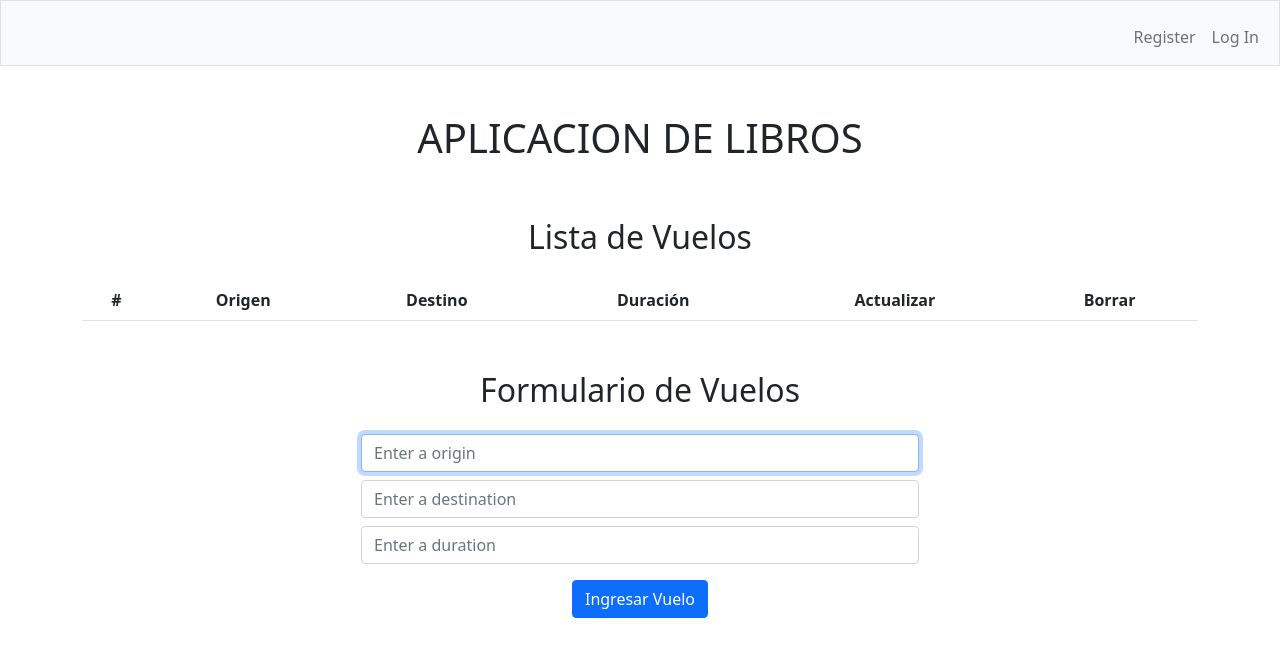
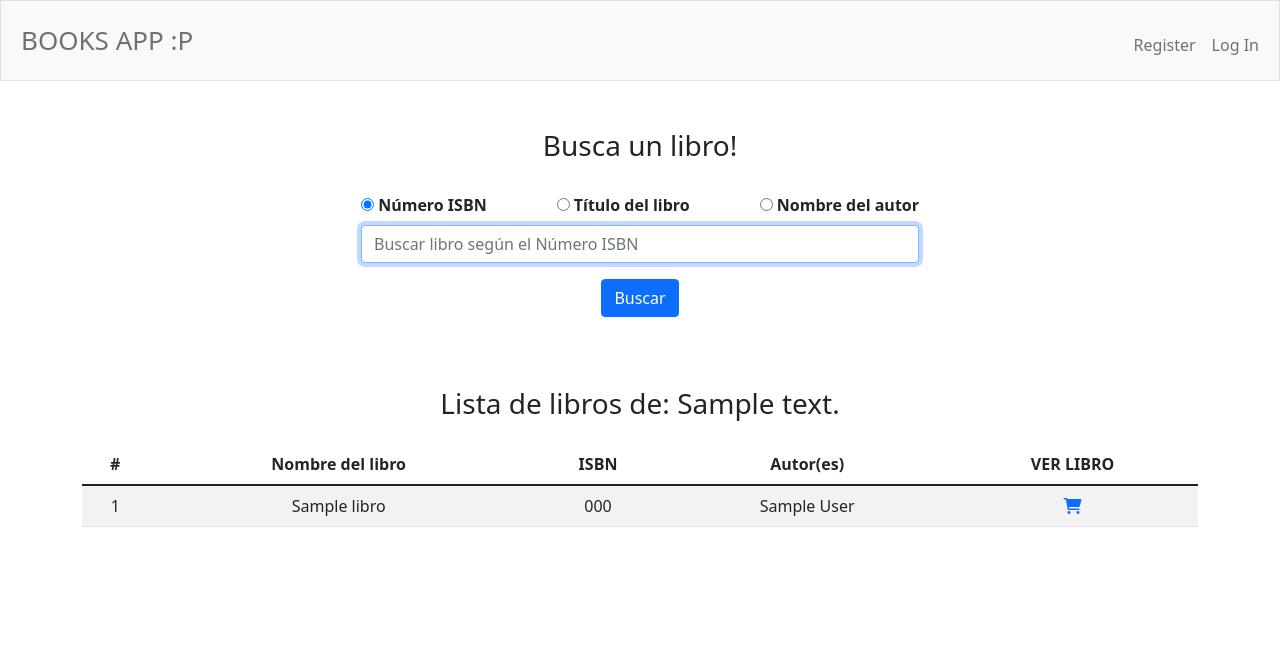
Before and after one commit to enriquemdev/cs50w-project1, a Flask app: template templates/index.html in a window 1280 px wide. Shown: the top 657 px of the page. Run offline with Flask 3, Linux system fonts and the light colour scheme; the template is opened without the code that fills it: most values are stand-ins (such as "Sample title", 1, 10 or a date in 2020); lists and menus that the app fills with data are empty; some libraries are stand-ins or nearby versions.

Commit message:
Finished index view with searching function, also added indexes to database usual queries for performance

```diff
--- a/DB/tables.sql
+++ b/DB/tables.sql
@@ -36,3 +36,7 @@
     review_content TEXT,
     created_at TIMESTAMP DEFAULT NOW()
 );
+
+CREATE INDEX idx_ISBN ON books (ISBN);
+CREATE INDEX idx_titulo_libro ON books (book_title);
+CREATE INDEX idx_nombre_autor ON authors (author_name);
--- a/application.py
+++ b/application.py
@@ -5,7 +5,7 @@
 from sqlalchemy import create_engine, text
 from sqlalchemy.orm import scoped_session, sessionmaker
 from werkzeug.security import check_password_hash, generate_password_hash
-from helpers import login_required
+from helpers import login_required, apology
 
 app = Flask(__name__)
 
@@ -112,7 +112,59 @@
     return redirect("/")
 
 
-@app.route("/")
+@app.route("/", methods=["GET", "POST"])
 @login_required
 def index():
-    return render_template("index.html")
+    if request.method == "GET":
+        return render_template("index.html", esBusqueda="false")
+
+    elif request.method == "POST":
+        text1 = request.form.get("text")
+        search_param = request.form.get("search_param")
+
+        if not text1 or not search_param:
+            return apology("Llena todos los campos para la búsqueda please")
+
+        query = """
+                SELECT books.book_id, books.ISBN as isbn, books.book_title,
+                string_agg(authors.author_name, ', ') AS authors
+                FROM books
+                INNER JOIN book_authors ON books.book_id = book_authors.id_book
+                INNER JOIN authors ON book_authors.id_author = authors.author_id
+                WHERE(
+                """
+
+        # Using lower function bc it makes the search case insensitive
+        if search_param == "ISBN":
+            query += """
+                     (LOWER(books.ISBN) LIKE :ISBN)
+                     """
+        elif search_param == "book":
+            query += """
+                     (LOWER(books.book_title) LIKE :book_title)
+                     """
+        elif search_param == "author":
+            query += """
+                     (LOWER(authors.author_name) LIKE :author_name)
+                     """
+
+        query += """
+                 )
+                 GROUP BY books.book_id
+                 ORDER BY books.book_title
+                 """
+
+        query = text(query)
+
+        resultado = db.execute(query,{"ISBN": ("%"+text1+"%"), "book_title": ("%"+text1+"%"),
+                            "author_name": ("%"+text1+"%")})
+
+        # This is a list of lists(a list of the rows)
+        librosObtenidos = resultado.fetchall()
+
+        # Kristin Hannah is repeated through the authors
+        # The Mask has two authors
+
+        db.commit()
+
+        return render_template("index.html", libros=librosObtenidos, esBusqueda="true", text1=text1)
--- /dev/null
+++ b/static/index.css
@@ -0,0 +1,22 @@
+#radio_container {
+    display: flex;
+    justify-content: space-between;
+    align-items: center;
+  }
+
+  #radio_container div:first-child {
+    margin-right: auto;
+  }
+
+  #radio_container div:last-child {
+    margin-left: auto;
+  }
+
+  label{
+    font-size: 16px;
+    font-weight: 700;
+  }
+
+  h1 {
+    font-size: 26px;
+  }
--- a/templates/index.html
+++ b/templates/index.html
@@ -1,4 +1,8 @@
 {% extends "layout.html" %}
+
+{% block styles %}
+    <link href="/static/index.css" rel="stylesheet">
+{% endblock %}
 
 {% block title %}
     Inicio
@@ -7,48 +11,105 @@
 {% block main %}
 <div class="container">
 
-    <h1>APLICACION DE LIBROS</h1>
-    <br>
-    <br>
+    <h3 class="mb-6">Busca un libro! </h3>
+    <div style="margin-top: 30px; margin-bottom: 70px;">
+        <h2 class="mb-4"></h2>
+        <form action="/" method="post">
+            <div class="mb-3">
+                <div class="mx-auto w-50 mb-2" id="radio_container">
+                    <span>
+                        <input id="ISBN" type="radio" name="search_param" value="ISBN" required checked>
+                        <label for="ISBN">Número ISBN</label>
+                    </span>
+                    <span>
+                        <input id="book" type="radio" name="search_param" value="book" required>
+                        <label for="book">Título del libro</label>
+                    </span>
+                    <span>
+                        <input id="author" type="radio" name="search_param" value="author" required>
+                        <label for="author">Nombre del autor</label>
+                    </span>
+                </div>
 
-    <h2 class="mb-4">Lista de Vuelos</h2>
+                <input autocomplete="off" autofocus class="form-control mx-auto w-50 mb-2"
+                id="text" name="text" placeholder="" required>
+
+            </div>
+            <button class="btn btn-primary" type="submit">Buscar</button>
+        </form>
+    </div>
+
+    <div id="listaLibrosContainer">
+        <h3 class="mb-4">Lista de libros de: {{ text1 }}</h3>
         <table class="table table-striped table-hover">
             <!-- <caption>Dashboard</caption> -->
             <thead>
                 <tr>
                     <th scope="col">#</th>
-                <th scope="col">Origen</th>
-                <th scope="col">Destino</th>
-                <th scope="col">Duración</th>
-                <th scope="col">Actualizar</th>
-                <th scope="col">Borrar</th>
+                    <th scope="col">Nombre del libro</th>
+                    <th scope="col">ISBN</th>
+                    <th scope="col">Autor(es)</th>
+                    <th scope="col">VER LIBRO</th>
                 </tr>
             </thead>
 
             <tbody>
-
+                {% for libro in libros %}
+                    <tr>
+                        <td>{{ loop.index }}</td>
+                        <td>{{ libro.book_title }}</td>
+                        <td>{{ libro.isbn }}</td>
+                        <td>{{ libro.authors }}</td>
+                        <td><a href="/buyAuto/{{ libro.book_id }}/"><i class="fa-solid fa-cart-shopping"></i></a></td>
+                    </tr>
+                {% else %}
+                    <tr>
+                        <td colspan="5">No hay libros que coincidan con tu búsqueda.</td>
+                    </tr>
+                {% endfor %}
 
             </tbody>
         </table>
-
-    <div style="margin-top: 50px;">
-        <h2 class="mb-4">Formulario de Vuelos</h2>
-        <form action="/" method="post">
-            <div class="mb-3">
-                <input autocomplete="off" autofocus class="form-control mx-auto w-50 mb-2"
-                id="origin" name="origin" placeholder="Enter a origin" required>
-
-                <input autocomplete="off" autofocus class="form-control mx-auto w-50 mb-2"
-                id="destination" name="destination" placeholder="Enter a destination" required>
-
-                <input autocomplete="off" autofocus class="form-control mx-auto w-50 mb-2"
-                id="duration" name="duration" placeholder="Enter a duration" required
-                type="number" min="0" max="9999">
-            </div>
-            <button class="btn btn-primary" type="submit">Ingresar Vuelo</button>
-        </form>
     </div>
 
 </div>
 
+
+<script>
+    // Mostrar o no la lista de libros según si se hizo una búsqueda o no
+    const verLista = {{ esBusqueda }};
+
+    if (verLista) {
+        document.getElementById('listaLibrosContainer').style.display = 'block';
+    } else {
+        document.getElementById('listaLibrosContainer').style.display = 'none';
+    }
+
+
+    // Cambiar el placeholder del input según el radio button seleccionado
+    function change_input_placeholder()
+    {
+        const radioButtons = document.getElementsByName('search_param');
+        for (let radio of radioButtons) {
+            if (radio.checked) {
+                const label = document.querySelector(`label[for='${radio.id}']`);
+                document.getElementById('text').placeholder = `Buscar libro según el ${label.textContent}`;
+            }
+        }
+    }
+
+    // Evento para cambiar el placeholder del input según el radio button seleccionado
+    document.querySelector('#radio_container').onclick = () => {
+        change_input_placeholder();
+    };
+
+    // Inicializar el placeholder del input
+    change_input_placeholder();
+
+
+
+
+
+</script>
+
 {% endblock %}
--- a/templates/layout.html
+++ b/templates/layout.html
@@ -19,6 +19,8 @@
 
         <link href="/static/styles.css" rel="stylesheet"> -->
 
+        {% block styles %}{% endblock %}
+
         <title>BOOKS: {% block title %}{% endblock %}</title>
 
     </head>
@@ -34,15 +36,15 @@
                 <div class="collapse navbar-collapse" id="navbar">
                     {% if session["user_id"] %}
                         <ul class="navbar-nav me-auto mt-2">
-                            <li class="nav-item"><a class="nav-link" href="/quote">Quote</a></li>
-                            <li class="nav-item"><a class="nav-link" href="/buy">Buy</a></li>
-                            <li class="nav-item"><a class="nav-link" href="/sell">Sell</a></li>
-                            <li class="nav-item"><a class="nav-link" href="/history">History</a></li>
+                            <li class="nav-item"><a class="nav-link" href="/"><h1>BOOKS APP :P</h1></a></li>
                         </ul>
                         <ul class="navbar-nav ms-auto mt-2">
                             <li class="nav-item"><a class="nav-link" href="/logout">Log Out</a></li>
                         </ul>
                     {% else %}
+                        <ul class="navbar-nav me-auto mt-2">
+                            <li class="nav-item"><a class="nav-link" href="/"><h1>BOOKS APP :P</h1></a></li>
+                        </ul>
                         <ul class="navbar-nav ms-auto mt-2">
                             <li class="nav-item"><a class="nav-link" href="/register">Register</a></li>
                             <li class="nav-item"><a class="nav-link" href="/login">Log In</a></li>
```
Also changed, not shown: helpers.py (+14 -0 lines), import.py (+30 -30 lines), templates/apology.html (added, +10 -0 lines), 2 other files. Lines whose indentation alone changed are shown as unchanged.
